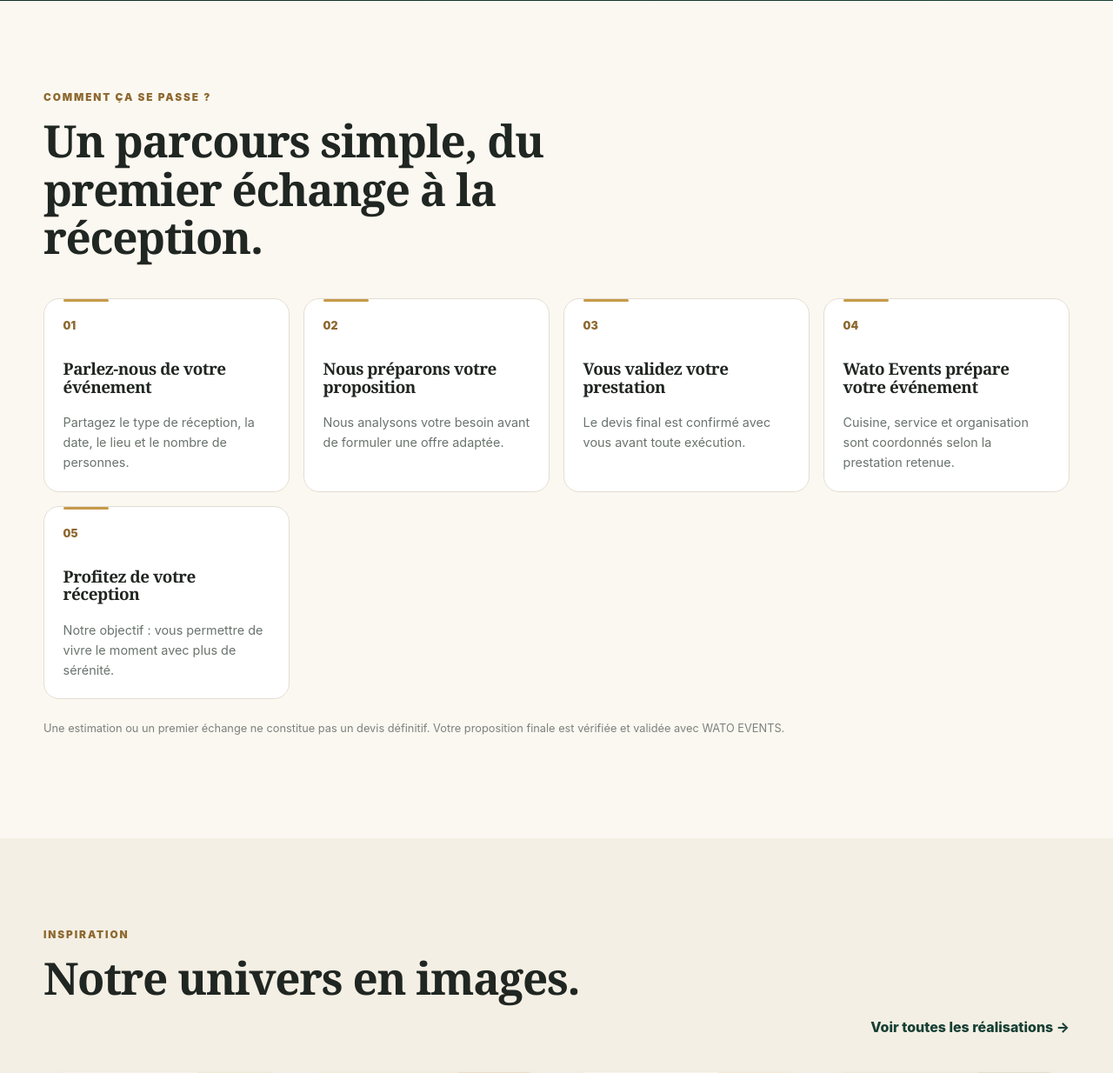
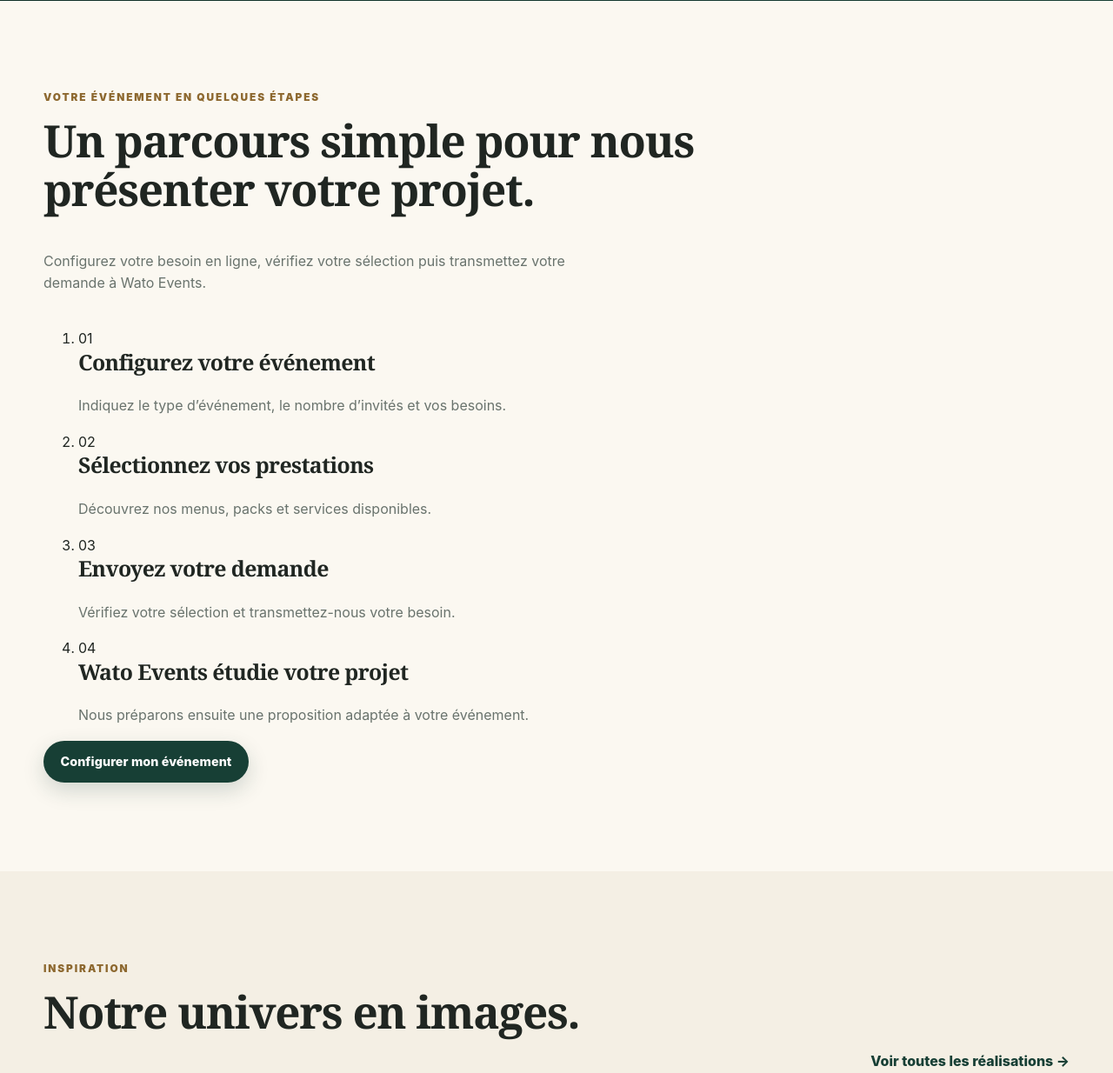
Before and after one commit to sandjongalex/traiteur, a Flask app: page / in a window 1280 px wide. Shown: the part 3622-4856 px from the top of the page at 87% size. Run offline with Flask 3, Linux system fonts and the light colour scheme; data that the repository does not hold is empty; some libraries are stand-ins or nearby versions.

Commit message:
refactor(home): add educational event journey timeline

```diff
--- a/app/templates/public/home.html
+++ b/app/templates/public/home.html
@@ -204,7 +204,50 @@
   </div>
 </section>
 <section class="section events-section"><div class="container"><div class="section-heading light"><p class="eyebrow">À vos côtés</p><h2>Des formats pour vos moments privés et professionnels.</h2></div><div class="event-cloud">{% for event in event_types %}<span>{{ event }}</span>{% endfor %}</div></div></section>
-<section class="section"><div class="container"><div class="section-heading"><p class="eyebrow">Comment ça se passe ?</p><h2>Un parcours simple, du premier échange à la réception.</h2></div><ol class="process-grid">{% for number, title, text in process_steps %}<li><span>{{ number }}</span><h3>{{ title }}</h3><p>{{ text }}</p></li>{% endfor %}</ol><p class="process-note">Une estimation ou un premier échange ne constitue pas un devis définitif. Votre proposition finale est vérifiée et validée avec WATO EVENTS.</p></div></section>
+<section class="section home-process-section">
+  <div class="container">
+    <div class="section-heading home-process-heading">
+      <p class="eyebrow">Votre événement en quelques étapes</p>
+      <h2>Un parcours simple pour nous présenter votre projet.</h2>
+      <p>Configurez votre besoin en ligne, vérifiez votre sélection puis transmettez votre demande à Wato Events.</p>
+    </div>
+
+    <ol class="home-process-timeline">
+      <li class="home-process-step">
+        <span class="home-process-number">01</span>
+        <div class="home-process-content">
+          <h3>Configurez votre événement</h3>
+          <p>Indiquez le type d’événement, le nombre d’invités et vos besoins.</p>
+        </div>
+      </li>
+      <li class="home-process-step">
+        <span class="home-process-number">02</span>
+        <div class="home-process-content">
+          <h3>Sélectionnez vos prestations</h3>
+          <p>Découvrez nos menus, packs et services disponibles.</p>
+        </div>
+      </li>
+      <li class="home-process-step">
+        <span class="home-process-number">03</span>
+        <div class="home-process-content">
+          <h3>Envoyez votre demande</h3>
+          <p>Vérifiez votre sélection et transmettez-nous votre besoin.</p>
+        </div>
+      </li>
+      <li class="home-process-step">
+        <span class="home-process-number">04</span>
+        <div class="home-process-content">
+          <h3>Wato Events étudie votre projet</h3>
+          <p>Nous préparons ensuite une proposition adaptée à votre événement.</p>
+        </div>
+      </li>
+    </ol>
+
+    <div class="home-process-cta">
+      <a class="btn btn-primary" href="{{ url_for('public.quote_request') }}">Configurer mon événement</a>
+    </div>
+  </div>
+</section>
 <section class="section section-soft"><div class="container"><div class="section-heading row-heading"><div><p class="eyebrow">Inspiration</p><h2>Notre univers en images.</h2></div><a class="text-link" href="{{ url_for('public.gallery') }}">Voir toutes les réalisations →</a></div><div class="gallery-grid home-gallery">{% for item in gallery_items %}<figure class="gallery-card"><img loading="lazy" src="{{ url_for('static', filename=item.image) }}" alt="{{ item.title }} — visuel temporaire à remplacer" width="640" height="520"><figcaption><span>{{ item.category }}</span><strong>{{ item.title }}</strong></figcaption></figure>{% endfor %}</div><p class="demo-note">Visuels de présentation temporaires — ils seront remplacés par les photographies réelles de WATO EVENTS.</p></div></section>
 {% include "components/cta.html" %}
 <section class="section contact-preview"><div class="container contact-preview-grid"><div><p class="eyebrow">Parlons de votre projet</p><h2>WATO EVENTS, à Yaoundé.</h2><p>Expliquez-nous le contexte de votre réception et nous vous orienterons vers la prochaine étape adaptée.</p></div><a class="btn btn-primary" href="{{ url_for('public.contact') }}">Nous contacter</a></div></section>
```
